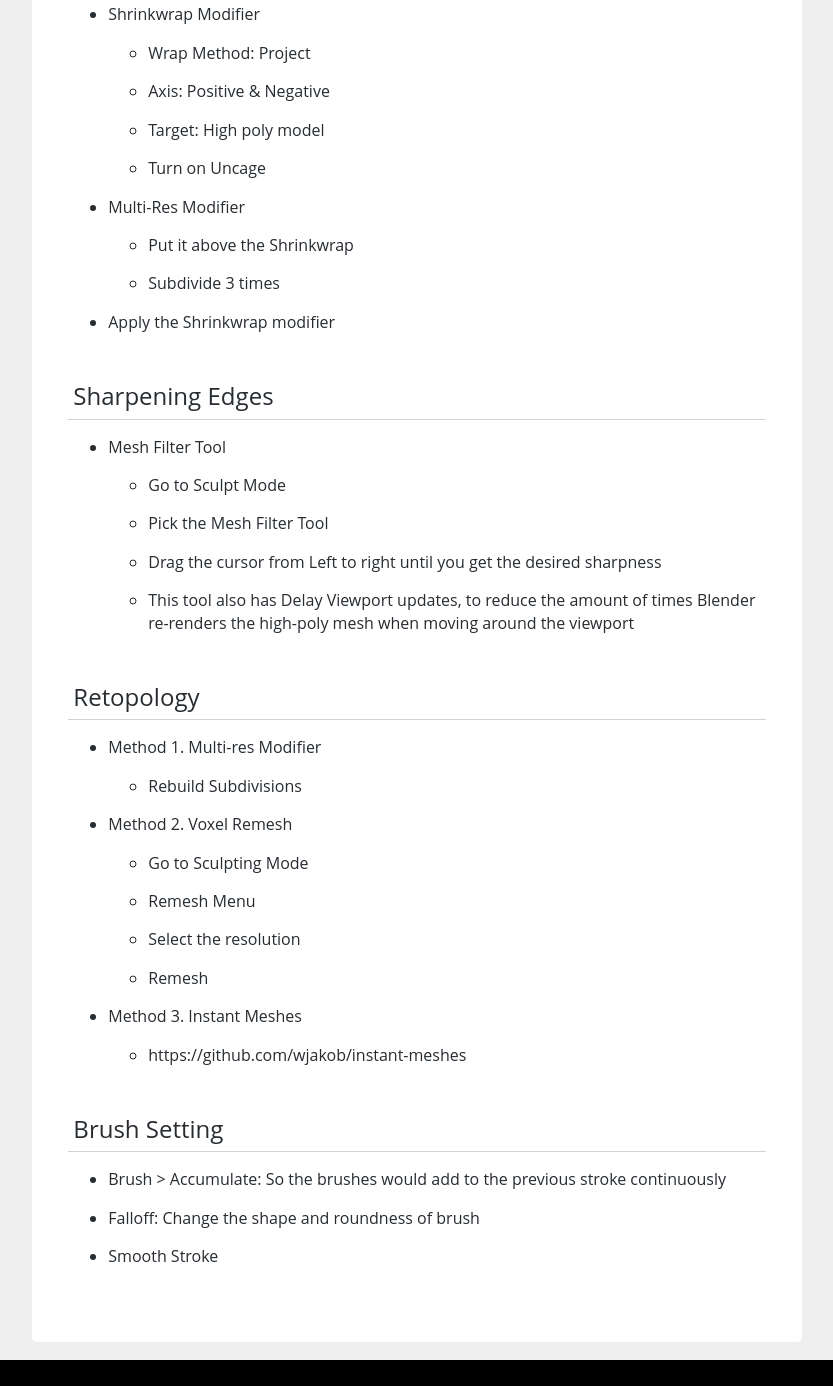
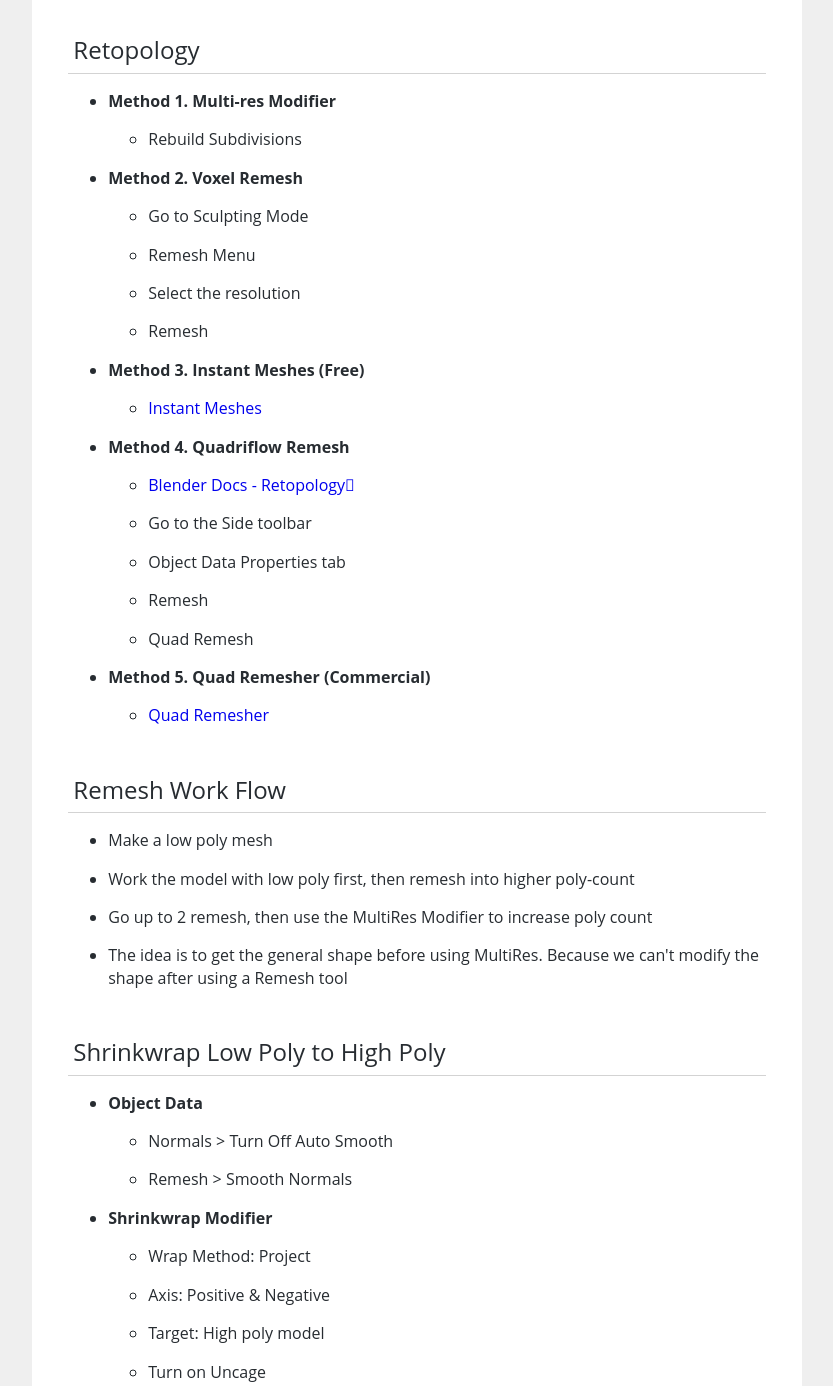
Before and after one commit to Seabagel/Eleventy-Portfolio-Main, an Eleventy site: page src/posts/wiki/blender/sculpting.md in a window 1280 px wide. Shown: the part 450-1836 px from the top of the page, without its empty margins (223-1056 px from the left). Before the commit the page ends 1810 px from the top, so only its background shows below. Built offline with nearby package versions, Linux system fonts and the light colour scheme; Eleventy itself is replaced by a stand-in of ours; files that its build step writes are made by us from their sources; what eleventy-sass would draw is missing.

Commit message:
Added content to Blender Sculpting

```diff
--- a/src/posts/wiki/blender/sculpting.md
+++ b/src/posts/wiki/blender/sculpting.md
@@ -4,40 +4,48 @@
 tags: Blender
 ---
 
+## Brush Setting
+- Brush > Accumulate: So the brushes would add to the previous stroke continuously
+- Falloff: Change the shape and roundness of brush
+- Smooth Stroke
+
+## Retopology
+- **Method 1. Multi-res Modifier**
+  - Rebuild Subdivisions
+- **Method 2. Voxel Remesh**
+  - Go to Sculpting Mode
+  - Remesh Menu
+  - Select the resolution
+  - Remesh
+- **Method 3. Instant Meshes (Free)**
+  - [Instant Meshes](https://github.com/wjakob/instant-meshes)
+- **Method 4. Quadriflow Remesh**
+  - [Blender Docs - Retopology](https://docs.blender.org/manual/en/latest/modeling/meshes/retopology.html)
+  - Go to the Side toolbar
+  - Object Data Properties tab
+  - Remesh
+  - Quad Remesh
+- **Method 5. Quad Remesher (Commercial)**
+  - [Quad Remesher](https://exoside.com/quadremesher/)
+
+
+## Remesh Work Flow
+- Make a low poly mesh
+- Work the model with low poly first, then remesh into higher poly-count
+- Go up to 2 remesh, then use the MultiRes Modifier to increase poly count
+- The idea is to get the general shape before using MultiRes. Because we can't modify the shape after using a Remesh tool
+
+
 ## Shrinkwrap Low Poly to High Poly
-- Object Data
+- **Object Data**
   - Normals > Turn Off Auto Smooth
   - Remesh > Smooth Normals
-- Shrinkwrap Modifier
+- **Shrinkwrap Modifier**
   - Wrap Method: Project
   - Axis: Positive & Negative
   - Target: High poly model
   - Turn on Uncage
-- Multi-Res Modifier
+- **Multi-Res Modifier**
   - Put it above the Shrinkwrap
   - Subdivide 3 times
-- Apply the Shrinkwrap modifier
-
-## Sharpening Edges
-- Mesh Filter Tool
-  - Go to Sculpt Mode
-  - Pick the Mesh Filter Tool
-  - Drag the cursor from Left to right until you get the desired sharpness
-  - This tool also has Delay Viewport updates, to reduce the amount of times Blender re-renders the high-poly mesh when moving around the viewport
-
-## Retopology
-- Method 1. Multi-res Modifier
-  - Rebuild Subdivisions
-- Method 2. Voxel Remesh
-  - Go to Sculpting Mode
-  - Remesh Menu
-  - Select the resolution
-  - Remesh
-- Method 3. Instant Meshes
-  - https://github.com/wjakob/instant-meshes
-
-
-## Brush Setting
-- Brush > Accumulate: So the brushes would add to the previous stroke continuously
-- Falloff: Change the shape and roundness of brush
-- Smooth Stroke
+- **Apply the Shrinkwrap modifier**
```
Also changed, not shown: src/posts/wiki/blender/game-modelling.md (added, +9 -0 lines), src/posts/wiki/blender/hard-surface-modelling.md (+8 -0 lines), README.md.
